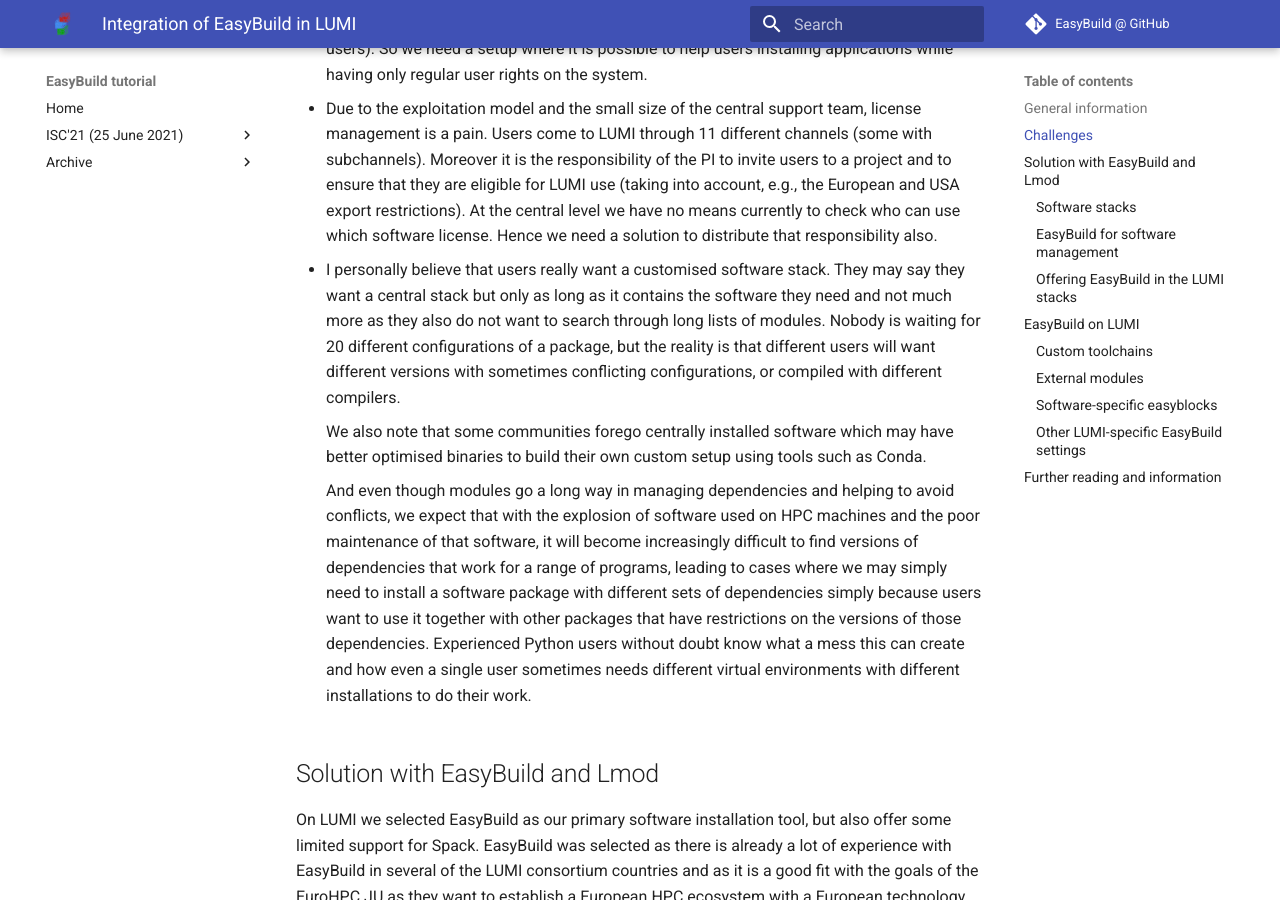
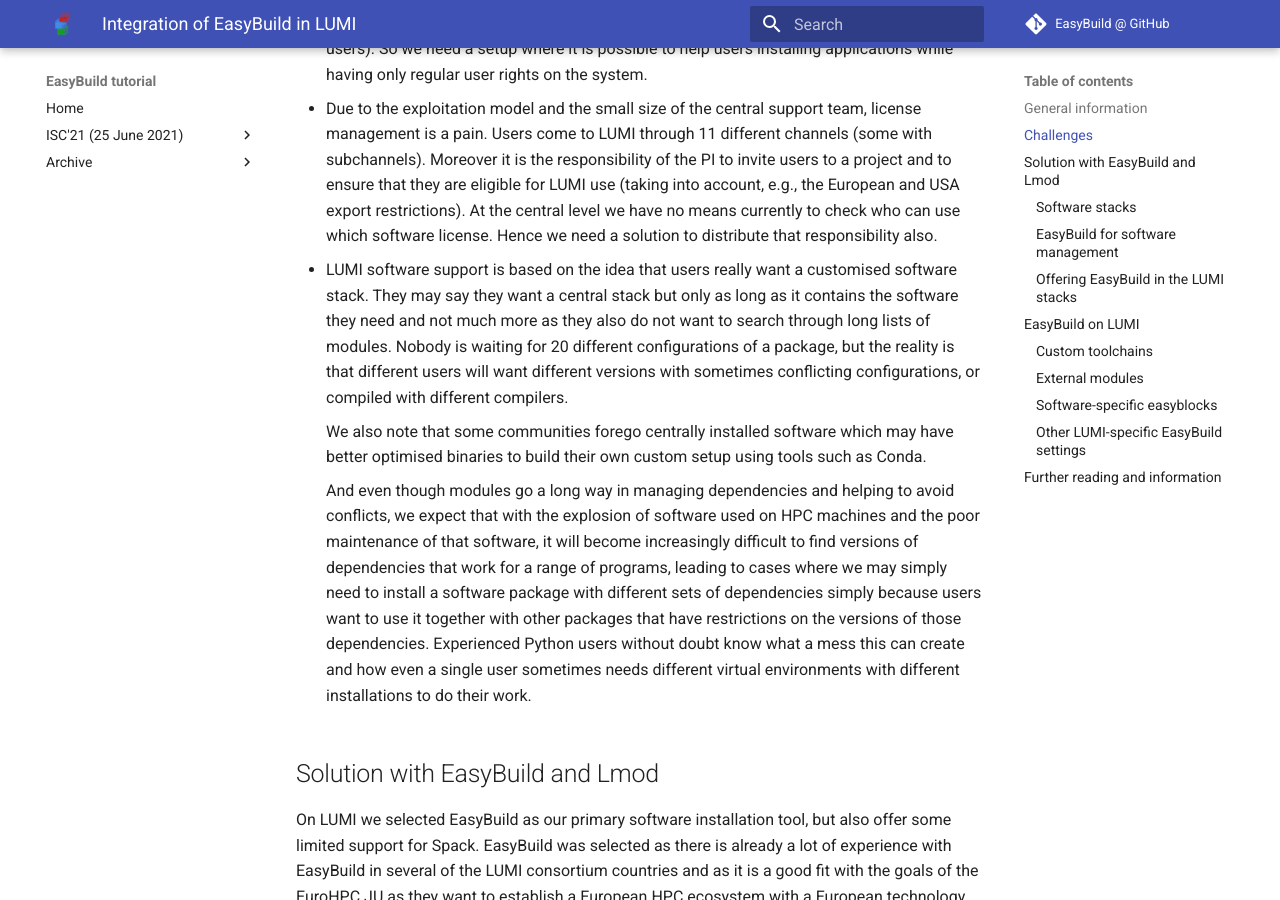
Before and after one commit to easybuilders/easybuild-tutorial, an MkDocs documentation site: the page built from docs/2022-isc22/integration_lumi.md, in a window 1280 px wide and 900 px high, scrolled down 2787 px. Built offline with MkDocs 1.6.1 and Material for MkDocs 9.7.7, drawn with Linux system fonts in a browser that asks for light colours.

Commit message:
Update docs/2022-isc22/integration_lumi.md
Co-authored-by: ocaisa <alan.ocais@cecam.org>

```diff
--- a/docs/2022-isc22/integration_lumi.md
+++ b/docs/2022-isc22/integration_lumi.md
@@ -106,7 +106,7 @@
     level we have no means currently to check who can use which software license. Hence we need a
     solution to distribute that responsibility also.
 
--   I personally believe that users really want a customised software stack. They may say they want
+-   LUMI software support is based on the idea that users really want a customised software stack. They may say they want
     a central stack but only as long as it contains the software they need and not much more as they
     also do not want to search through long lists of modules. Nobody is waiting for 20 different
     configurations of a package, but the reality is that different users will want different versions
```
